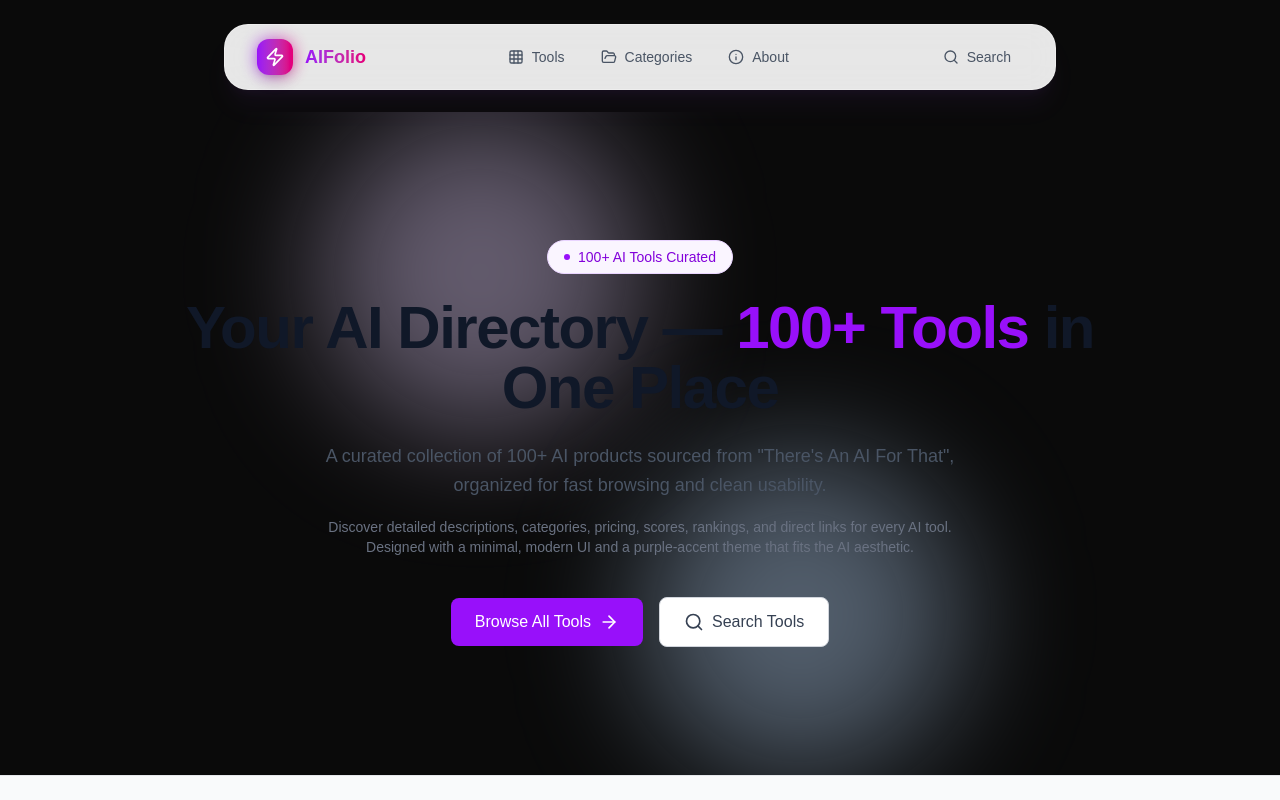
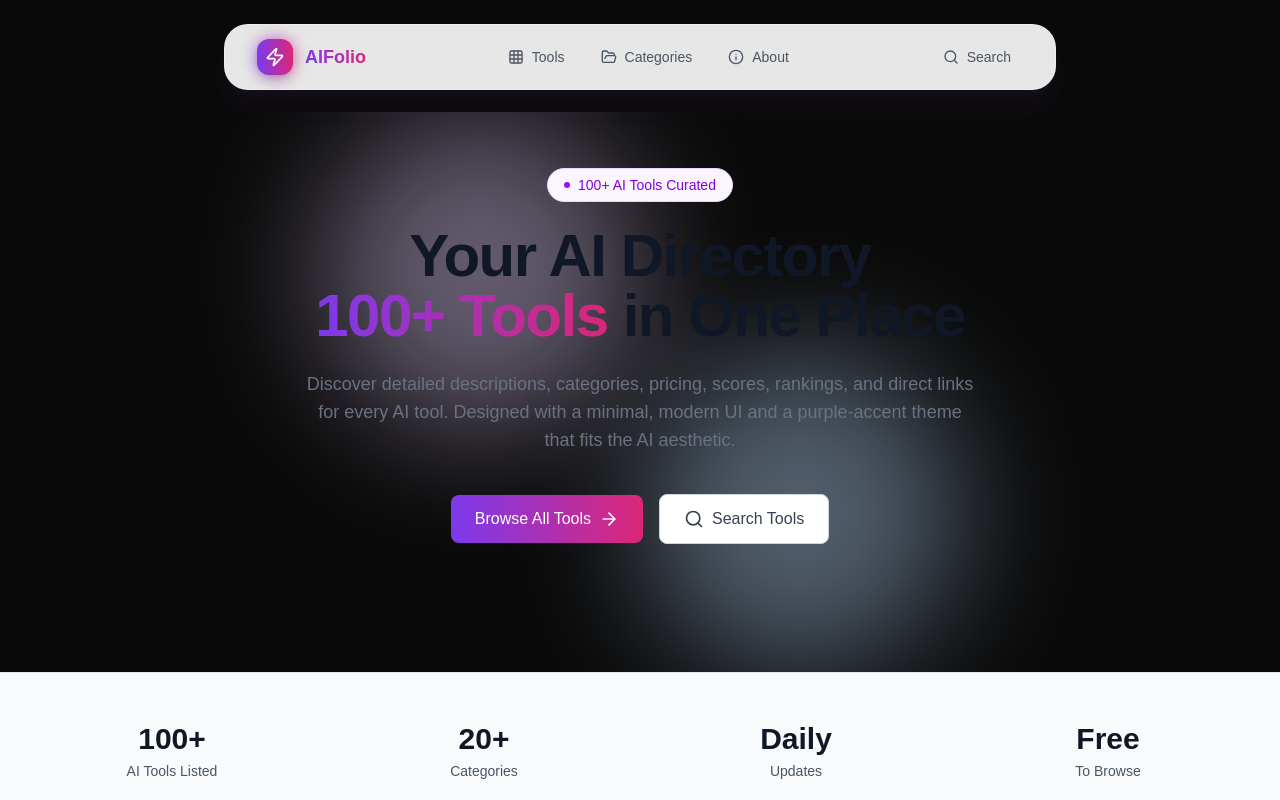
Before and after one commit to aakash-gupta02/aifolio, a Next.js app: page / in a window 1280 px wide. Shown: the top 800 px of the page. Built offline with nearby package versions, Linux system fonts and the light colour scheme.

Commit message:
gradients in hero

```diff
--- a/src/app/globals.css
+++ b/src/app/globals.css
@@ -24,3 +24,16 @@ body {
   color: var(--foreground);
   font-family: Arial, Helvetica, sans-serif;
 }
+
+
+.textGradient {
+  background: linear-gradient(90deg, #7c3aed 0%, #db2777 100%);
+  -webkit-background-clip: text;
+  background-clip: text;
+  -webkit-text-fill-color: transparent;
+  color: transparent;
+}
+
+.bgGradient{
+  background: linear-gradient(90deg, #7c3aed 0%, #db2777 100%);
+}
--- a/src/components/landingPage/Hero.tsx
+++ b/src/components/landingPage/Hero.tsx
@@ -3,9 +3,8 @@ import Background from "./Background";
 
 export default function Hero() {
   return (
-    <section className="relative overflow-hidden py-24 lg:py-32">
+    <section className="relative overflow-hidden py-14 lg:pb-32">
       <Background />
-
 
       <div className="max-w-5xl mx-auto px-6 text-center">
 
@@ -19,20 +18,16 @@ export default function Hero() {
 
         {/* Heading */}
         <h1 className="text-5xl lg:text-6xl font-semibold tracking-tight text-gray-900 mb-6">
-          Your AI Directory —{" "}
-          <span className="text-purple-600">
+          Your AI Directory{" "} <br />
+          <span className="textGradient">
             100+ Tools
           </span>{" "}
           in One Place
         </h1>
 
         {/* Subtitle */}
-        <p className="text-lg text-gray-600 mb-4 max-w-2xl mx-auto leading-relaxed">
-          A curated collection of 100+ AI products sourced from "There's An AI
-          For That", organized for fast browsing and clean usability.
-        </p>
 
-        <p className="text-sm text-gray-500 mb-10 max-w-2xl mx-auto">
+        <p className="text-lg text-gray-500 mb-10 max-w-2xl mx-auto">
           Discover detailed descriptions, categories, pricing, scores, rankings,
           and direct links for every AI tool. Designed with a minimal, modern UI
           and a purple-accent theme that fits the AI aesthetic.
@@ -40,7 +35,7 @@ export default function Hero() {
 
         {/* Buttons */}
         <div className="flex justify-center items-center gap-4 flex-wrap">
-          <button className="bg-purple-600 text-white px-6 py-3 rounded-lg font-medium hover:bg-purple-700 transition inline-flex items-center gap-2">
+          <button className="bgGradient text-white px-6 py-3 rounded-lg font-medium hover:bg-purple-700 transition inline-flex items-center gap-2">
             Browse All Tools
             <ArrowRight className="w-5 h-5" />
           </button>
--- a/src/components/landingPage/Logo.tsx
+++ b/src/components/landingPage/Logo.tsx
@@ -5,12 +5,12 @@ const Logo = () => {
     return (
         <a href="/" className="flex items-center gap-3 group">
             <div className="relative">
-                <div className="absolute inset-0 bg-linear-to-r from-purple-600 to-pink-600 rounded-xl blur opacity-75 group-hover:opacity-100 transition duration-1000 group-hover:duration-200"></div>
-                <div className="relative bg-linear-to-r from-purple-600 to-pink-600 text-white p-2 rounded-xl shadow-lg">
+                <div className="absolute inset-0 bgGradient rounded-xl blur opacity-75 group-hover:opacity-100 transition duration-1000 group-hover:duration-200"></div>
+                <div className="relative bgGradient text-white p-2 rounded-xl shadow-lg">
                     <Zap className="w-5 h-5" />
                 </div>
             </div>
-            <span className="text-lg font-bold bg-linear-to-r from-purple-600 to-pink-600 bg-clip-text text-transparent">
+            <span className="text-lg font-bold textGradient ">
                 AIFolio
             </span>
         </a>)
```
Also changed, not shown: src/components/landingPage/Navbar.tsx (indentation only).
